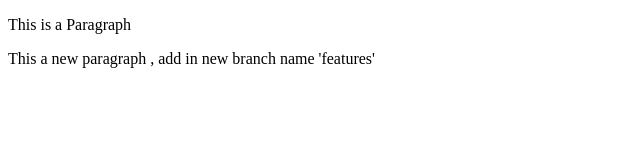
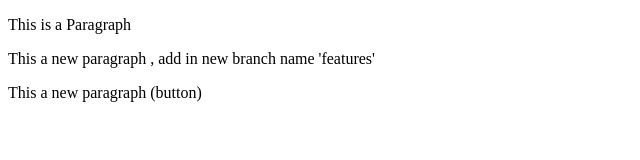
Before and after one commit to VishJyoti/localRepo, a plain HTML site: page index.html in a window 1280 px wide. Shown: the whole page, without its empty margins (0-640 px from the left). Drawn offline with Linux system fonts and the light colour scheme.

```diff
--- a/index.html
+++ b/index.html
@@ -8,5 +8,6 @@
 <body>
     <p>This is a Paragraph</p>
     <p>This a new paragraph , add in new branch name 'features'</p>
+    <p>This a new paragraph (button)</p>
 </body>
 </html>
```
